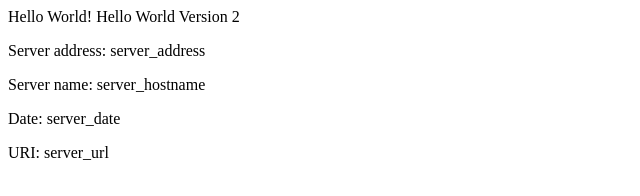
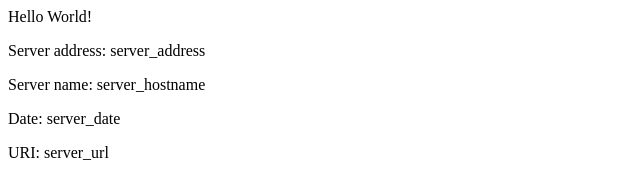
Before and after one commit to jsonlim/eks-example, a plain HTML site: page src/index.html in a window 1280 px wide. Shown: the whole page, without its empty margins (0-640 px from the left). Drawn offline with Linux system fonts and the light colour scheme.

Commit message:
Revert "v2 Updating home page"
This reverts commit 51b6d67fd7d3d0baa3b95256acca1b2244146b30.

```diff
--- a/src/index.html
+++ b/src/index.html
@@ -1,8 +1,8 @@
 <head>
-<title>Hello World Version 2</title>
+<title>Hello World</title>
 </head>
 <div class="info">
-<h>Hello World! Hello World Version 2</h>
+<h>Hello World!</h>
 <p><span>Server&nbsp;address:</span> <span>server_address</span></p>
 <p><span>Server&nbsp;name:</span> <span>server_hostname</span></p>
 <p class="smaller"><span>Date:</span> <span>server_date</span></p>
```
